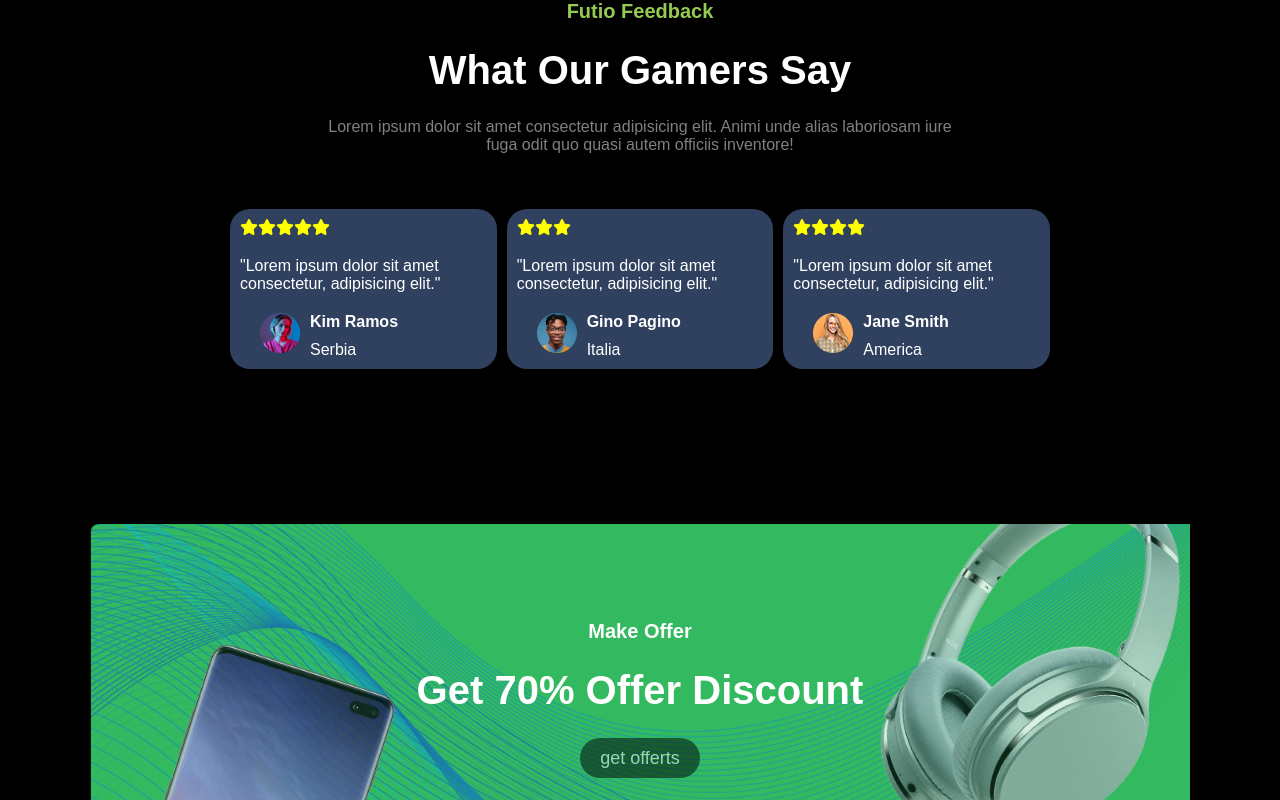
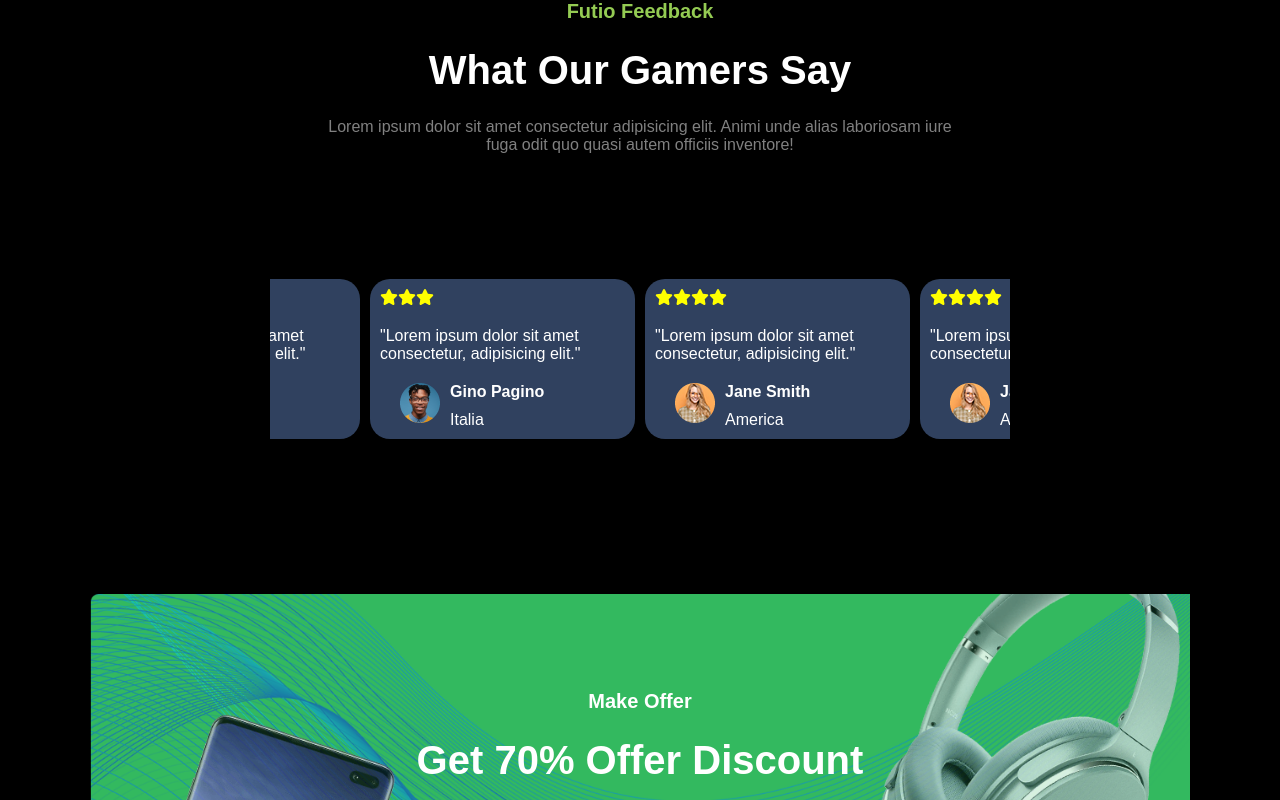
Before and after one commit to Federico-Maiocchi/proj-html-vuejs, a Vue app: page / in a window 1280 px wide. Shown: the part 3857-4657 px from the top of the page. Built offline with nearby package versions, Linux system fonts and the light colour scheme; a web font is replaced by a local one.

Commit message:
FIX: component Main Feedback

```diff
--- a/src/components/MainFeedback.vue
+++ b/src/components/MainFeedback.vue
@@ -35,12 +35,12 @@ export default {
             <div class="text-center">
                 <h3 class="sub-title">Futio feedback</h3>
                 <h1 class="title">What our gamers say</h1>
-                <p class="par-card">Lorem ipsum dolor sit amet consectetur adipisicing elit. Animi unde alias laboriosam iure fuga odit quo quasi autem officiis inventore!</p>
+                <p class="paragraph">Lorem ipsum dolor sit amet consectetur adipisicing elit. Animi unde alias laboriosam iure fuga odit quo quasi autem officiis inventore!</p>
             </div>
         </div>
-        <div class="container-medium ">
+        <div class="container-large">
             <div class="row">
-                <div v-for="item in itemFeedback" class="col-4">
+                <div v-for="item in itemFeedback" class="col-3">
                     <div class="card">
                         <span v-for="star in item.vote" class="icon-star"><font-awesome-icon icon="fa-solid fa-star" /></span>
                         <p class="p-quote">{{ item.comment }}</p>
@@ -57,6 +57,12 @@ export default {
                         </div>
                     </div>
                 </div>
+                <div class="container">
+                    <div class="row justify-between">
+                        <div class="block-1">block-left</div>
+                        <div class="block-2">block-right</div>
+                    </div>
+                </div>
             </div>
         </div>
     </div>
@@ -65,14 +71,47 @@ export default {
 <style lang="scss" scoped>
 @use '../styles/partials/variables' as *;
 
-.container-medium {
-    min-height: 100px;
-    overflow-x: hidden;
-}
-.col-4 {
-    padding: 5px;
+
+.main-body {
+    background-color: black;
+    color: white;
+    padding: 70px 0px;
+
+    .container-xs {
+        margin-bottom: 120px;
+
+    }
+    .text-center{
+        text-align: center;
+    }
+    .sub-title {
+        font-size: 20px;
+        margin-bottom: 20px;
+        color:#94cb53;
+        text-transform: capitalize;
+
+    }
+
+    .title {
+        font-size: 40px;
+        line-height: 55px;
+        margin-bottom: 20px;
+        text-transform: capitalize;
+    }
+
+    .paragraph {
+        font-size: 16px;
+        margin-bottom: 20px;
+        color: grey;
+
+    }
 
 }
+
+.col-3 {
+    padding: 5px;
+}
+
 
 .user-profile {
     padding-left: 20px;
@@ -101,44 +140,37 @@ export default {
     background-color: #30415f;
     padding: 10px;
     border-radius: 20px;
+}
+
+.justify-between {
+    justify-content: space-between;
+}
+.block-1 {
+    width: 180px;
+    background-color: black;
+    color: black;
+    height: 220px;
+}
+
+.block-2 {
+    width: 180px;
+    background-color: black;
+    color: black;
 
 }
 
+.container {
+    background-color: transparent;
+    // padding: 80px;
+    width: 100%;
+    height: 220px;
 
-.main-body {
-    background-color: black;
-    color: white;
-    padding: 70px 0px;
+    z-index: 1;
+    position: absolute;
+}
 
-    .container-xs {
-        margin-bottom: 50px;
-
-    }
-    .text-center{
-        text-align: center;
-    }
-    .sub-title {
-        font-size: 20px;
-        margin-bottom: 20px;
-        color:#94cb53;
-        text-transform: capitalize;
-
-    }
-
-    .title {
-        font-size: 40px;
-        line-height: 55px;
-        margin-bottom: 20px;
-        text-transform: capitalize;
-    }
-
-    .par-card {
-        font-size: 16px;
-        margin-bottom: 20px;
-        color: grey;
-
-    }
-
+.container-large {
+    position: relative;
 }
 
 </style>
--- a/src/components/MainPage.vue
+++ b/src/components/MainPage.vue
@@ -111,7 +111,16 @@ export default {
                 img: '/img/user-image-2.png',
                 name: 'Jane Smith',
                 country:'America',
-            }
+            },
+            {
+                vote: 4,
+                comment: '"Lorem ipsum dolor sit amet consectetur, adipisicing elit."',
+                img: '/img/user-image-2.png',
+                name: 'Jane Smith',
+                country:'America',
+            },
+
+
         ],
 
         cardNews: [
```
